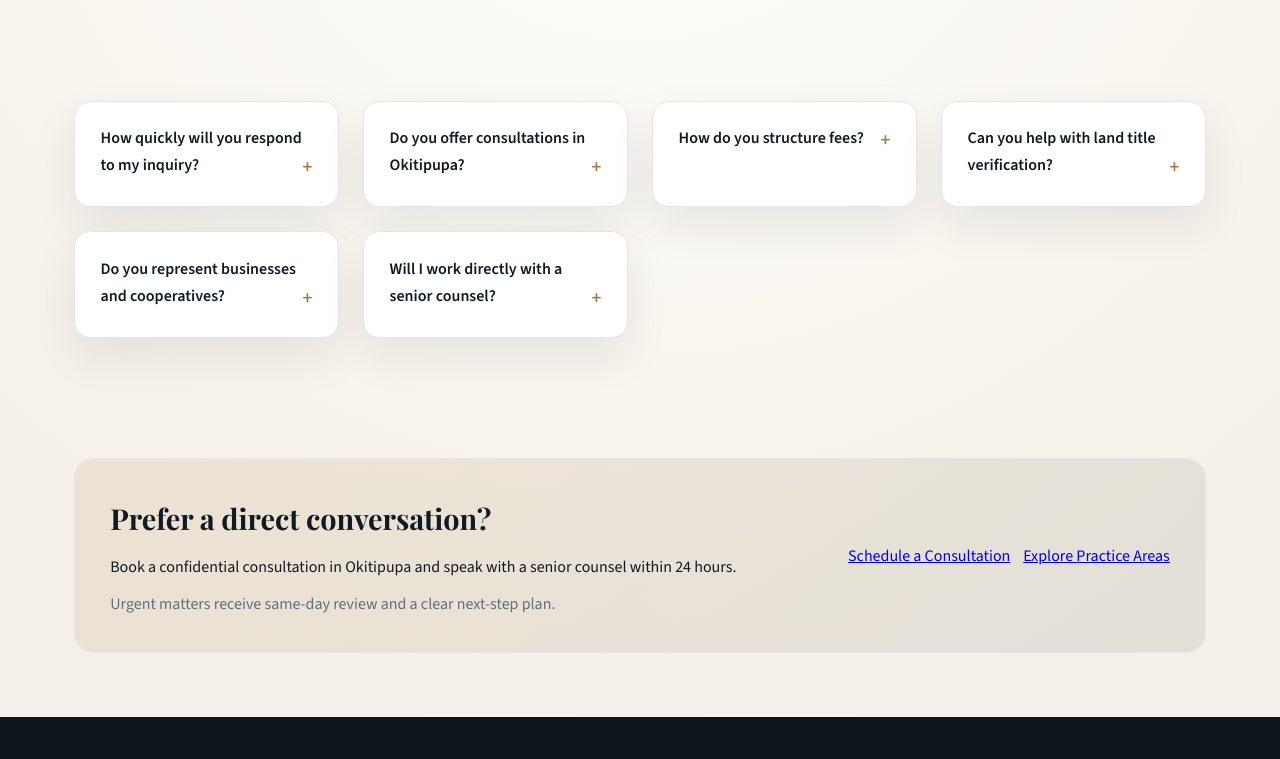
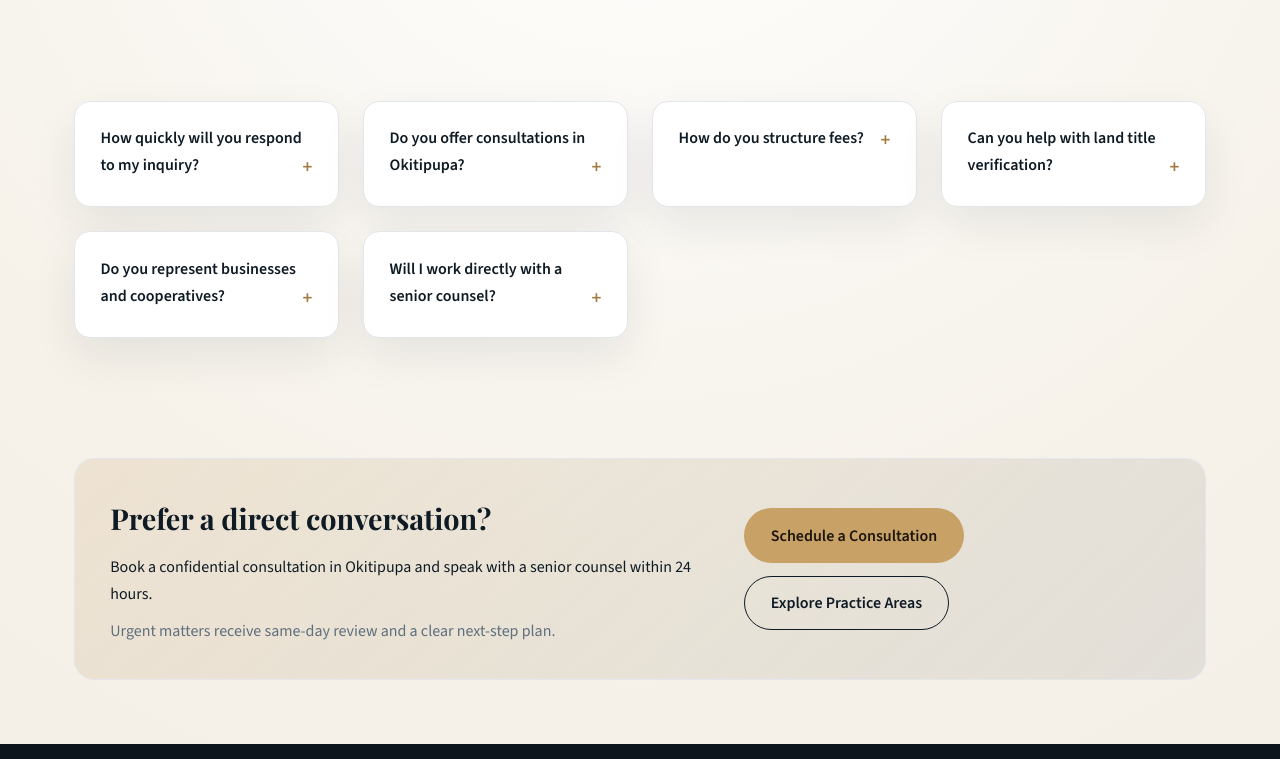
Before and after one commit to oyinlola-tech/telente-chamber, a website: page public/faq.html in a window 1280 px wide. Shown: the part 261-1020 px from the top of the page. Drawn offline with nearby package versions, Linux system fonts and the light colour scheme.

Commit message:
Shared css

```diff
--- a/public/css/shared.css
+++ b/public/css/shared.css
@@ -71,6 +71,38 @@ footer {
 .cta-note {
     margin-top: 0.6rem;
     color: var(--muted);
+}
+
+.btn {
+    display: inline-flex;
+    align-items: center;
+    justify-content: center;
+    padding: 0.8rem 1.6rem;
+    border-radius: 999px;
+    border: 1px solid transparent;
+    font-weight: 600;
+    text-decoration: none;
+    transition: var(--transition);
+}
+
+.btn.primary {
+    background: var(--accent);
+    color: #1d160b;
+}
+
+.btn.primary:hover {
+    background: var(--accent-strong);
+    color: #ffffff;
+}
+
+.btn.ghost {
+    border-color: var(--ink);
+    color: var(--ink);
+}
+
+.btn.ghost:hover {
+    background: var(--ink);
+    color: #ffffff;
 }
 
 .skip-link {
```
